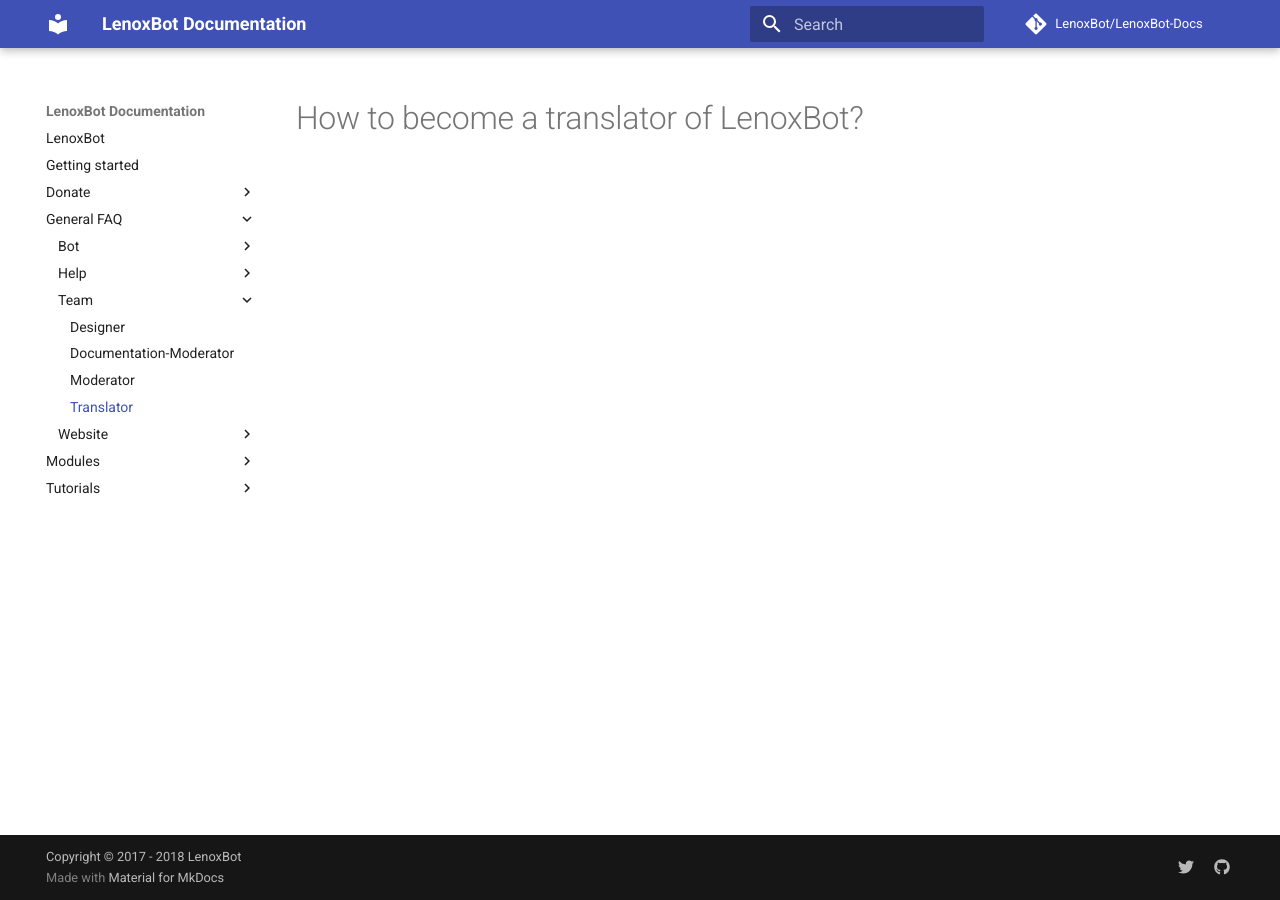
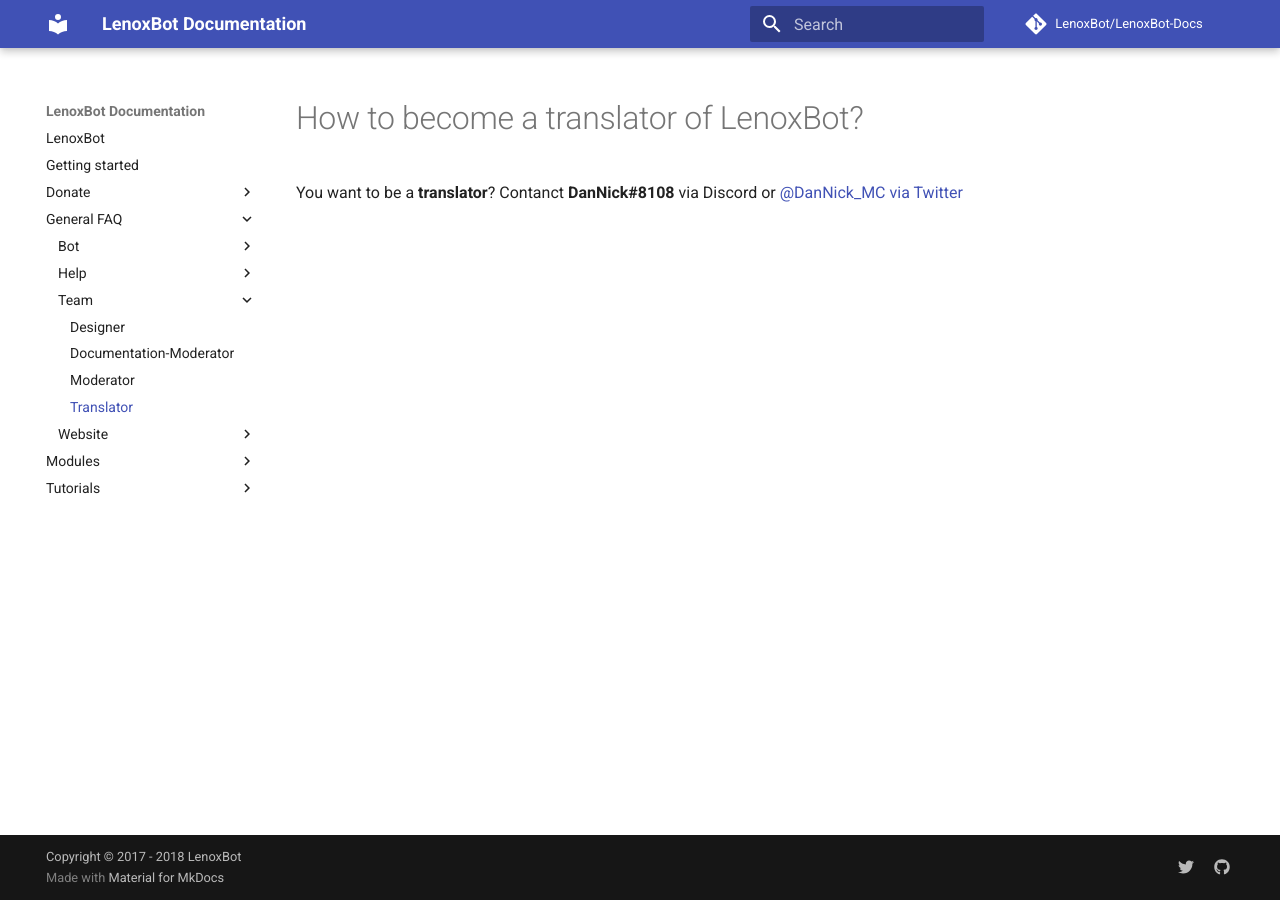
Before and after one commit to gillesheinesch/LenoxBot-Docs, an MkDocs documentation site: the page built from docs/General FAQ/Team/Translator.md, in a window 1280 px wide. Built offline with MkDocs 1.6.1 and Material for MkDocs 9.7.7, drawn with Linux system fonts in a browser that asks for light colours; comment, search, counter and statistics services are not loaded.

Commit message:
added description, links and text
added description, links and text

```diff
--- a/docs/General FAQ/Team/Translator.md
+++ b/docs/General FAQ/Team/Translator.md
@@ -1,4 +1,7 @@
 title: Translator
-description:
+description: If you want to be a translator, here you can find how you become a translator
 
 # How to become a translator of LenoxBot?
+
+You want to be a **translator**?
+Contanct **DanNick#8108** via Discord or [@DanNick_MC via Twitter](https://twitter.com/DanNick_MC)
```
